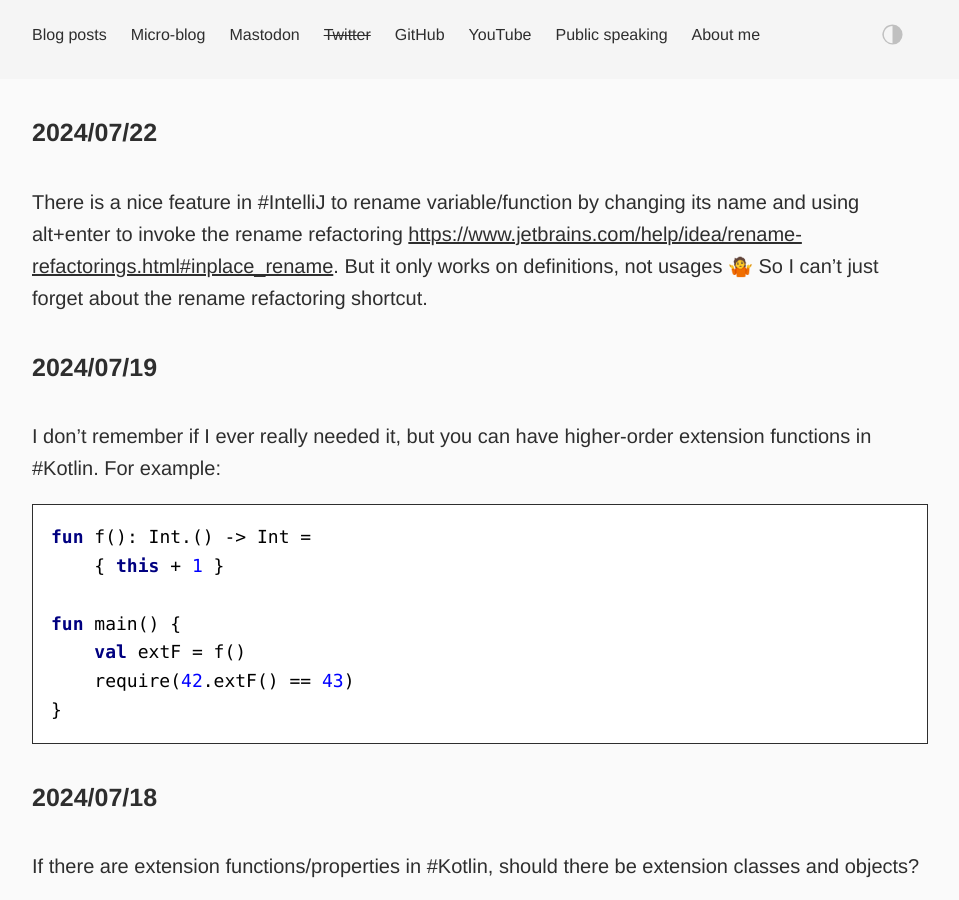
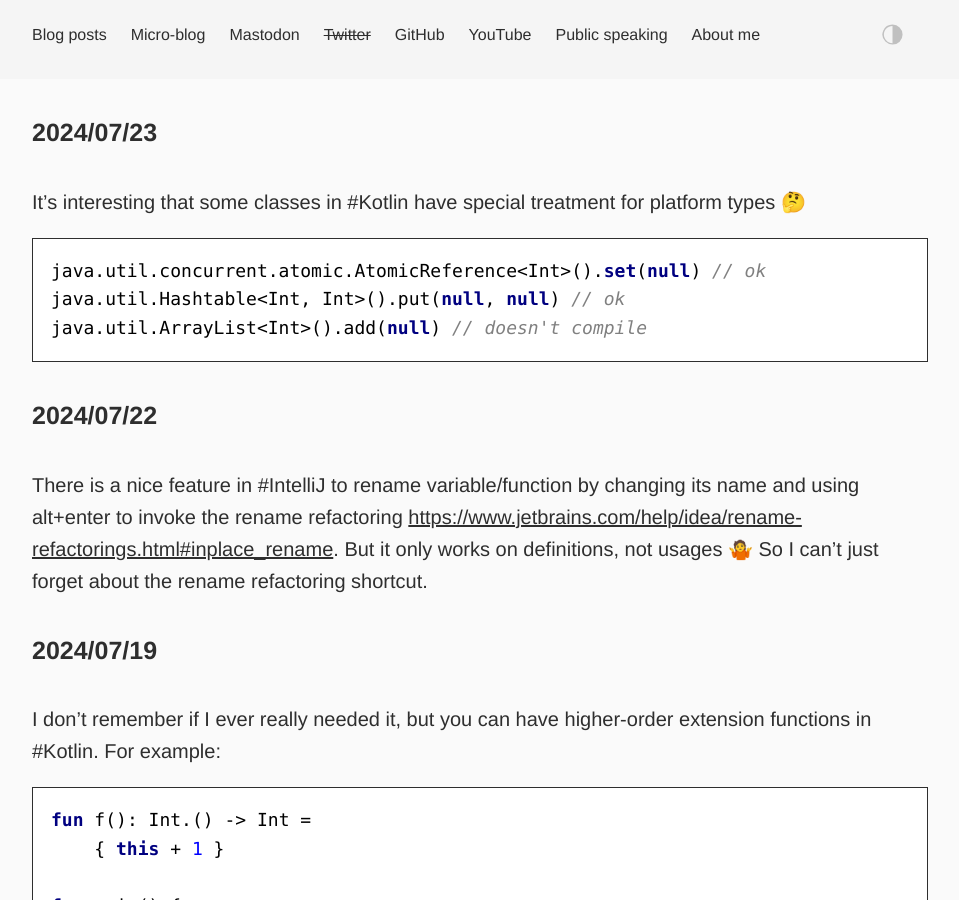
Before and after one commit to dkandalov/dkandalov.github.io, a Jekyll site: the page built from micro-blog.md, in a window 1280 px wide and 900 px high. Shown: the whole window, without its empty margins (160-1119 px from the left). Built offline with Jekyll 4.4.1, drawn with Linux system fonts in a browser that asks for light colours.

Commit message:
updated micro-blog

```diff
--- a/micro-blog.md
+++ b/micro-blog.md
@@ -2,6 +2,14 @@
 layout: post
 permalink: /micro-blog/
 ---
+
+#### 2024/07/23
+It's interesting that some classes in #Kotlin have special treatment for platform types 🤔
+<kotlin>
+java.util.concurrent.atomic.AtomicReference&lt;Int&gt;().set(null) // ok
+java.util.Hashtable&lt;Int, Int&gt;().put(null, null) // ok
+java.util.ArrayList&lt;Int&gt;().add(null) // doesn't compile
+</kotlin>
 
 #### 2024/07/22
 There is a nice feature in #IntelliJ to rename variable/function by changing its name and using alt+enter to invoke the
```
